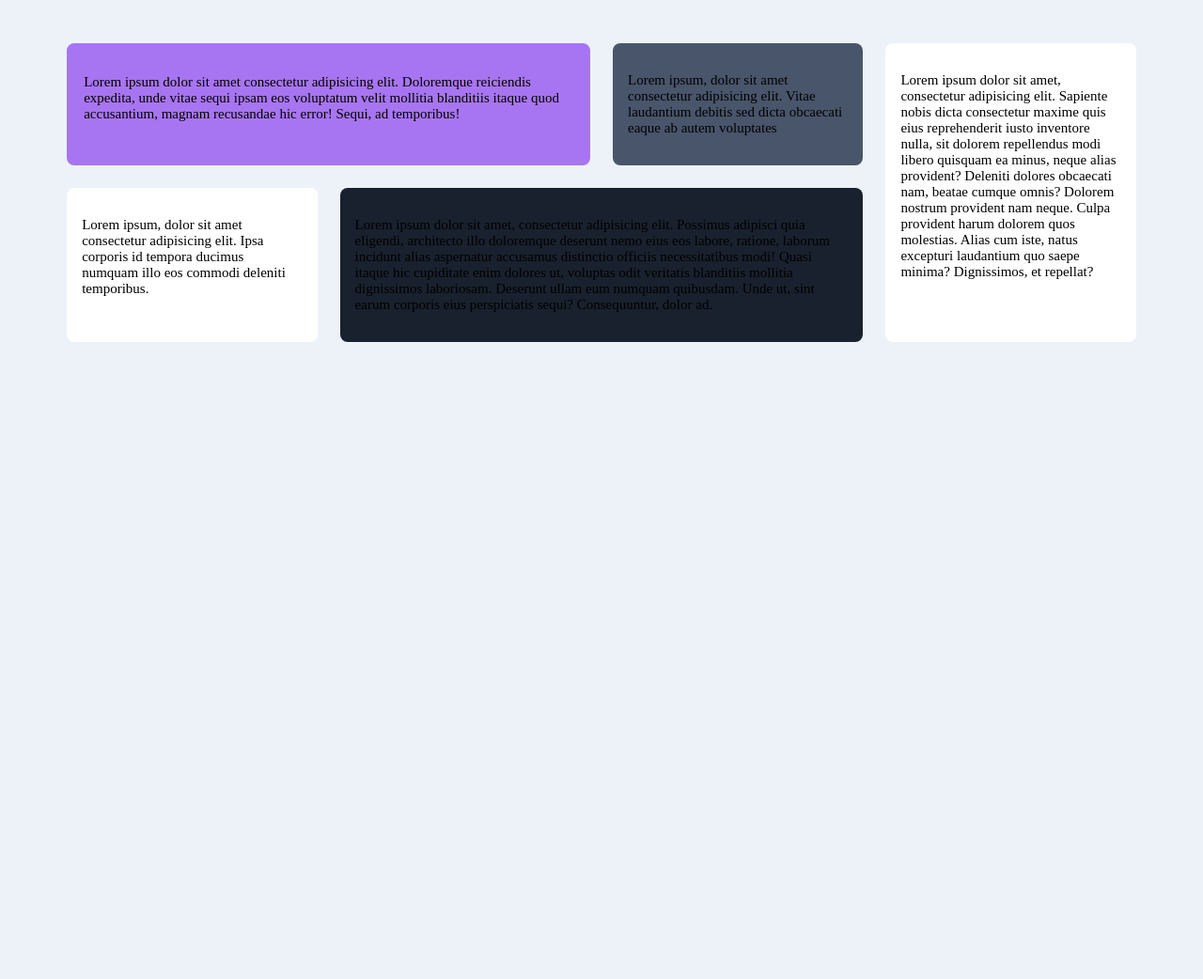
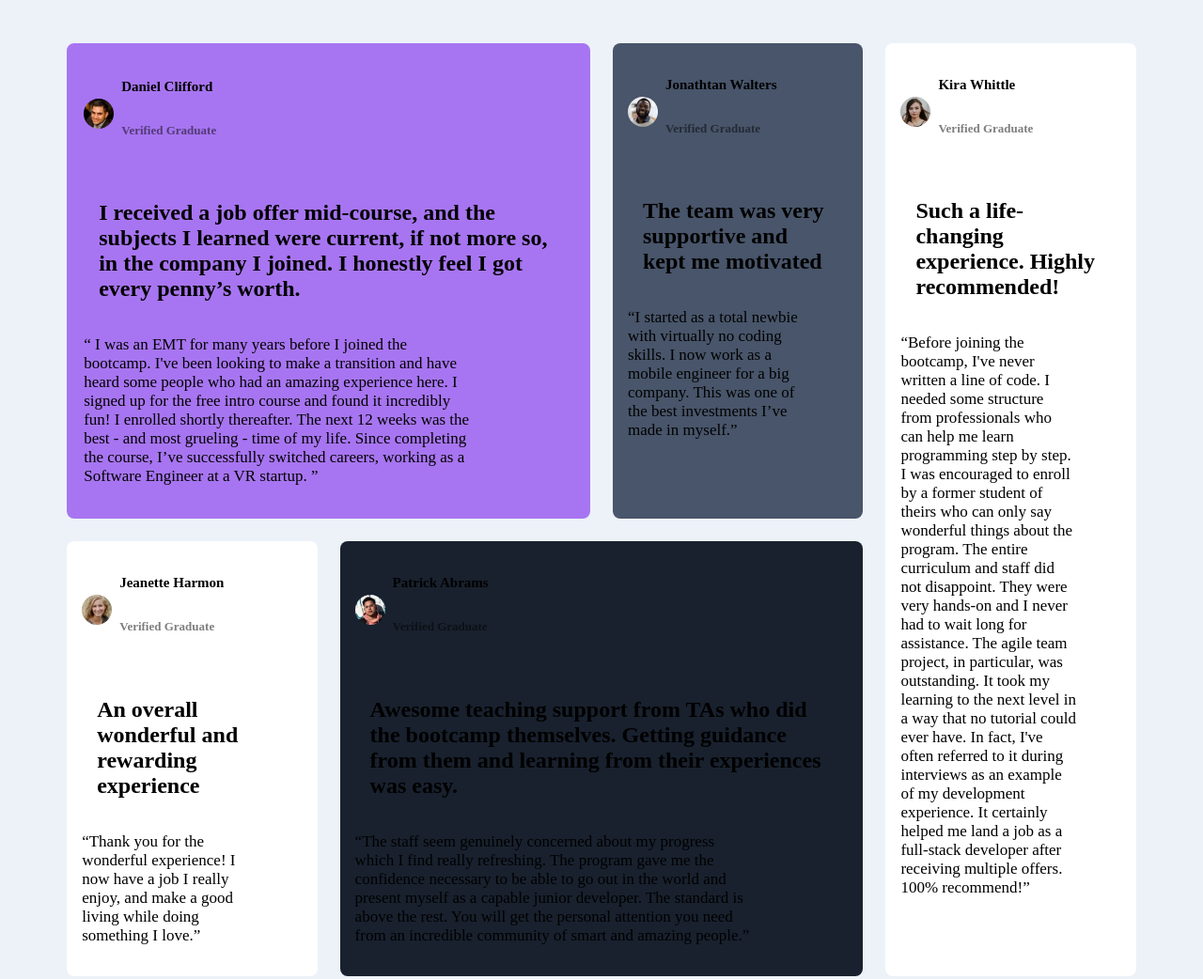
Before and after one commit to Batmanwilly2022/grid__devoir, a plain HTML site: page index.html in a window 1280 px wide. Shown: the whole page at 94% size. Before the commit the page ends 800 px from the top, so only its background shows below. Drawn offline with Linux system fonts and the light colour scheme.

Commit message:
update-homework

```diff
--- a/index.html
+++ b/index.html
@@ -12,34 +12,88 @@
 
 <body>
   <main class="container center__container">
+
     <div class="lorem one">
-        <p>Lorem ipsum dolor sit amet consectetur adipisicing elit. Doloremque reiciendis expedita, unde vitae sequi ipsam eos voluptatum velit mollitia blanditiis itaque quod accusantium, magnam recusandae hic error! Sequi, ad temporibus!</p>
+
+        <div class="profile">
+            <img src="/images/daniel-clifford.jpg" alt="Clifford">
+            <header class="profile-name">
+                <h4>Daniel Clifford</h4>
+                <h6>Verified Graduate</h6>
+            </header>
+        </div>
+
+        <div class="textes">
+              <h2>I received a job offer mid-course, and the subjects I learned were current, if not more so, in the company I joined. I honestly feel I got every penny’s worth.</h2>
+              <p> “ I was an EMT for many years before I joined the bootcamp. I've been looking to make a transition and have heard some people who had an amazing experience here. I signed up for the free intro course and found it incredibly fun! I enrolled shortly thereafter.
+            The next 12 weeks was the best - and most grueling - time of my life. Since completing the course, I’ve successfully switched careers, working as a Software Engineer at a VR startup. ”</p>
+        </div>
     </div>
-    <div class="lorem flow two">
-        <p>Lorem ipsum, dolor sit amet consectetur adipisicing elit. Vitae laudantium debitis sed dicta obcaecati eaque ab autem voluptates</p>
+
+
+    <div class="lorem  two">
+        <div class="profile">
+            <img src="/images/jonathan-walters.jpg" alt="walters">
+            <header class="profile-name">
+                <h4>Jonathtan Walters</h4>
+                <h6>Verified Graduate</h6>
+            </header>
+        </div>
+        <div class="textes">
+              <h2>The team was very supportive and kept me motivated</h2>
+              <p> “I started as a total newbie with virtually no coding skills. I now work as a mobile engineer for a big company. This was one of the best investments I’ve made in myself.”</p>
+        </div>
     </div>
+
+
     <div class="lorem three">
-        <p>Lorem ipsum, dolor sit amet consectetur adipisicing elit. Ipsa corporis id tempora ducimus numquam illo eos commodi deleniti temporibus.</p>
+        <div class="profile">
+            <img src="/images/jeanette-harmon.jpg" alt="harmon">
+            <header class="profile-name">
+                <h4>Jeanette Harmon</h4>
+                <h6>Verified Graduate</h6>
+            </header>
+        </div>
+        <div class="textes">
+              <h2>An overall wonderful and rewarding experience</h2>
+              <p>“Thank you for the wonderful experience! I now have a job I really enjoy, and make a good living while doing something I love.”</p>
+        </div>
+    </div>
 
+
+    <div class="lorem four">
+        <div class="profile">
+            <img src="/images/patrick-abrams.jpg" alt="abrams">
+            <header class="profile-name">
+                <h4>Patrick Abrams</h4>
+                <h6>Verified Graduate</h6>
+            </header>
+        </div>
+        <div class="textes">
+            <h2>Awesome teaching support from TAs who did the bootcamp themselves. Getting guidance from them and learning from their experiences was easy.</h2>
+            <p>“The staff seem genuinely concerned about my progress which I find really refreshing. The program gave me the confidence necessary to be able to go out in the world and present myself as a capable junior developer. The standard is above the rest. You
+            will get the personal attention you need from an incredible community of smart and amazing people.”</p>
     </div>
-    <div class="lorem four">
-      <p>
-        Lorem ipsum dolor sit amet, consectetur adipisicing elit. Possimus adipisci quia eligendi, architecto illo doloremque deserunt nemo eius eos labore, ratione, laborum incidunt alias aspernatur accusamus distinctio officiis necessitatibus modi!
-        Quasi itaque hic cupiditate enim dolores ut, voluptas odit veritatis blanditiis mollitia dignissimos laboriosam. Deserunt ullam eum numquam quibusdam. Unde ut, sint earum corporis eius perspiciatis sequi? Consequuntur, dolor ad.
-      </p>
     </div>
-    <div class="lorem five">
+  </div>
 
-      <p>
-        Lorem ipsum dolor sit amet, consectetur adipisicing elit. Sapiente nobis dicta consectetur maxime quis eius reprehenderit iusto inventore nulla, sit dolorem repellendus modi libero quisquam ea minus, neque alias provident?
-        Deleniti dolores obcaecati nam, beatae cumque omnis? Dolorem nostrum provident nam neque. Culpa provident harum dolorem quos molestias. Alias cum iste, natus excepturi laudantium quo saepe minima? Dignissimos, et repellat?
-      </p>
+
+  <div class="lorem five">
+      <div class="profile">
+          <img src="/images/kira-whittle.jpg" alt="whittle">
+          <header class="profile-name">
+            <h4>Kira Whittle</h4>
+            <h6>Verified Graduate</h6>
+          </header>
+      </div>
+      <div class="textes">
+            <h2>Such a life-changing experience. Highly recommended!</h2>
+            <p>“Before joining the bootcamp, I've never written a line of code. I needed some structure from professionals who can help me learn programming step by step. I was encouraged to enroll by a former student of theirs who can only say wonderful things about
+            the program. The entire curriculum and staff did not disappoint. They were very hands-on and I never had to wait long for assistance. The agile team project, in particular, was outstanding. It took my learning to the next level in a way
+            that no tutorial could ever have. In fact, I've often referred to it during interviews as an example of my development experience. It certainly helped me land a job as a full-stack developer after receiving multiple offers. 100% recommend!”</p>
+      </div>
     </div>
   </main>
-
-
-
-
 </body>
 
 </html>
--- a/style.css
+++ b/style.css
@@ -1,7 +1,8 @@
 body{
-    /*display: grid;*/
+    display: grid;
     background-color: #Ecf2f8;
   }
+
 .center__container{
     max-width: 1600px;
     margin: 0 auto;
@@ -9,30 +10,6 @@ body{
     padding-right: 5%;
     padding-top: 3%;
 }
-
-
-
-
-
-    .one {
-      background-color: #a775f1;
-    }
-    .two {
-      background-color: #48556A
-  }
-
-  .three{
-      background-color: #ffffff;
-  }
-
-    .four {
-        background-color: #19212e;
-  }
-
-    .five {
-      background-color: #ffffff;
-    }
-
 
 .one {
     border: 2px solid #a775f1;
@@ -51,7 +28,6 @@ body{
       'four'
       'five';
 
-
 }
 
 .lorem {
@@ -63,18 +39,48 @@ body{
 
 .lorem:nth-child(1) {
   grid-area: one;
+  background-color: #a775f1;
 }
 .lorem:nth-child(2) {
   grid-area: two;
+  background-color: #48556A
 }
 .lorem:nth-child(3) {
   grid-area: three;
+  background-color: #ffffff;
 }
 .lorem:nth-child(4) {
   grid-area: four;
+  background-color: #19212e;
 }
 .lorem:nth-child(5) {
   grid-area: five;
+  background-color: #ffffff;
+}
+
+img {
+  width: 2rem;
+  border-radius: 50px;
+}
+.profile{
+  display: flex;
+  align-items: center;
+  gap: 0.5rem;
+}
+.profile-name{
+  display: block;
+}
+h2{
+  font-size: 1.5rem;
+  padding: 1rem;
+}
+h6 {
+  font-size: 13px;
+  opacity: 50%;
+}
+p{
+  font-size: 17px;
+  width: 80%;
 }
 
 @media screen and (min-width: 528px) {
```
Also changed, not shown: images/daniel-clifford.jpg (added), images/jeanette-harmon.jpg (added), images/jonathan-walters.jpg (added), images/kira-whittle.jpg (added), images/patrick-abrams.jpg (added), images/quotation.svg (added). Lines whose indentation alone changed are shown as unchanged.
